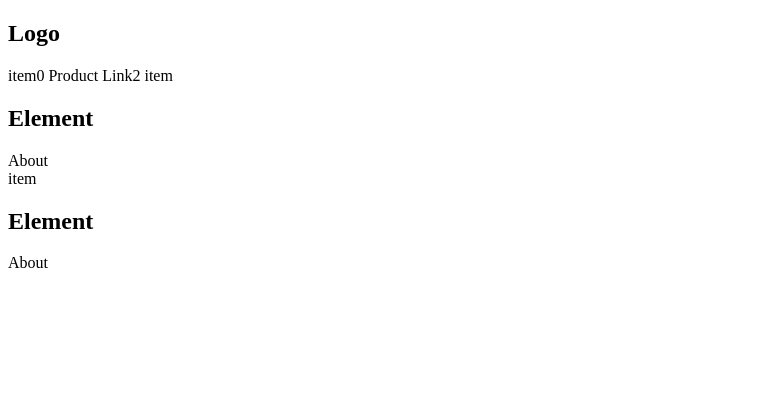
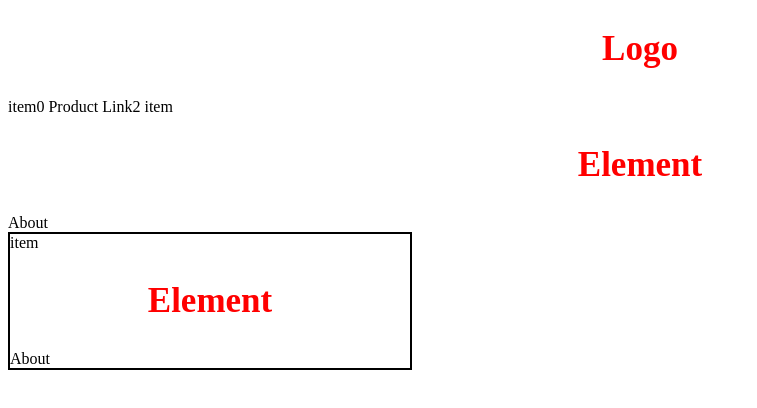
Before and after one commit to ozod07/learn-git, a plain HTML site: page page.html in a window 1280 px wide. Shown: the whole page, without its empty margins (0-757 px from the left). Drawn offline with Linux system fonts and the light colour scheme.

Commit message:
page css added

```diff
--- /dev/null
+++ b/page.css
@@ -0,0 +1,10 @@
+h1{
+    color: red;
+    font-size: 35px;
+    text-align: center;
+}
+div{
+    width: 400px;
+    border: 2px solid;
+
+}
--- a/page.html
+++ b/page.html
@@ -4,6 +4,7 @@
     <meta charset="UTF-8">
     <meta name="viewport" content="width=device-width, initial-scale=1.0">
     <title>Document</title>
+    <link rel="stylesheet" href="page.css">
 </head>
 <body>
     <nav>
```
